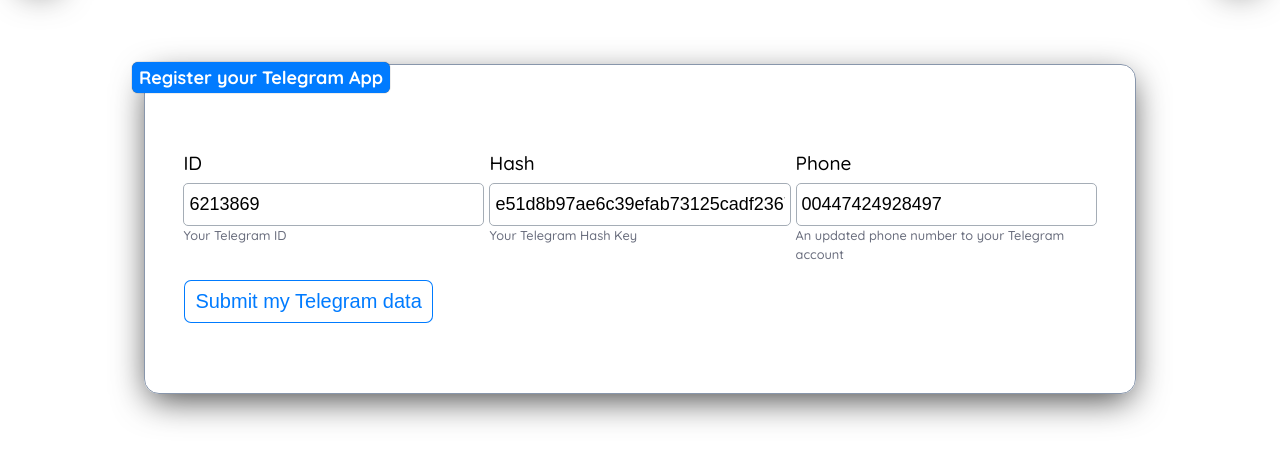
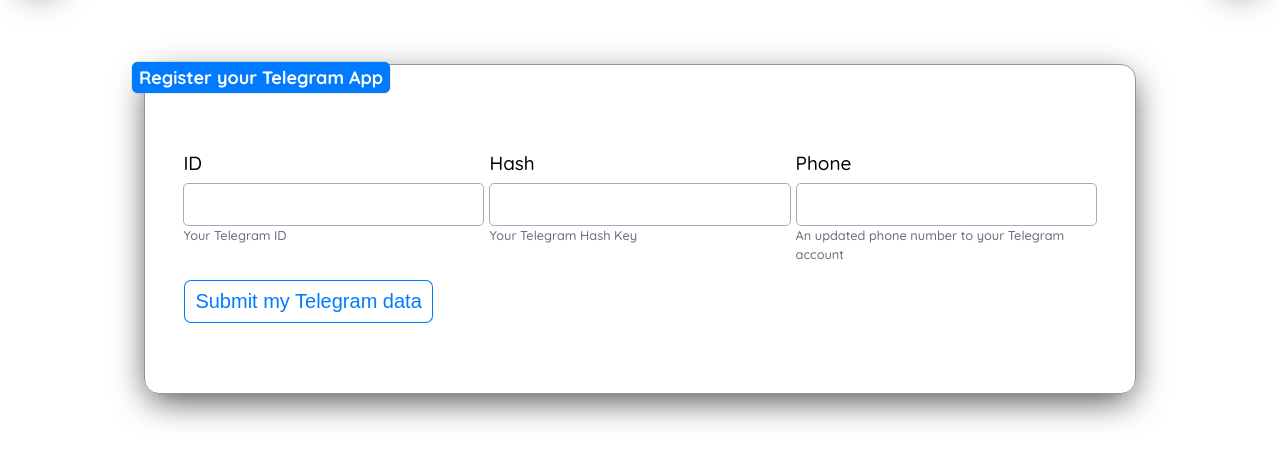
Before and after one commit to jeremylzn/tims, a Flask app: page / in a window 1280 px wide. Shown: the part 66-529 px from the top of the page. Run offline with Flask 2, Linux system fonts and the light colour scheme; parts of the project's set-up code (start-up, migrations or seed data) failed here and were passed over; some libraries are stand-ins or nearby versions.

Commit message:
clear form fields

```diff
--- a/templates/index.html
+++ b/templates/index.html
@@ -63,7 +63,7 @@
             <div class="form-group form-row form-rounded lg">
                 <div class="form-item">
                     <label>ID</label>
-                    <input type="text" name="api_id" id="" value="6213869">
+                    <input type="text" name="api_id" id="">
 
                     <span class="form-hint">
                         Your Telegram ID
@@ -72,7 +72,7 @@
 
                 <div class="form-item">
                     <label>Hash</label>
-                    <input type="text" name="api_hash" value="e51d8b97ae6c39efab73125cadf23676">
+                    <input type="text" name="api_hash">
 
                     <span class="form-hint">
                         Your Telegram Hash Key
@@ -81,7 +81,7 @@
 
                 <div class="form-item">
                     <label>Phone</label>
-                    <input type="text" name="phone" value="00447424928497">
+                    <input type="text" name="phone">
 
                     <span class="form-hint">
                         An updated phone number to your Telegram account
```
